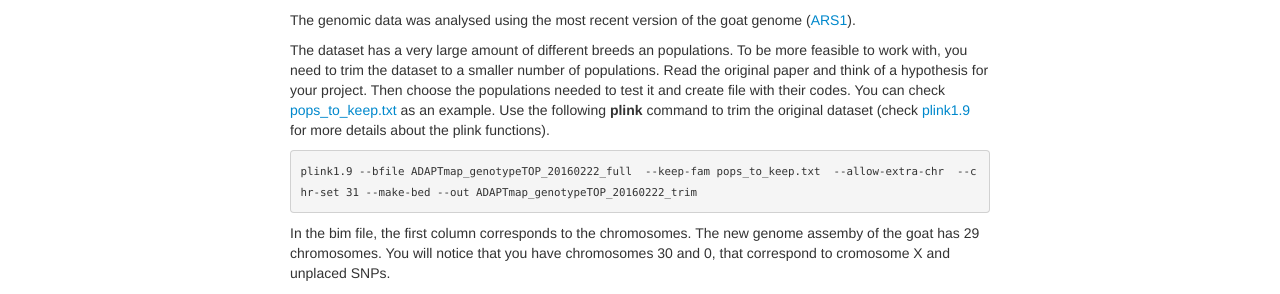
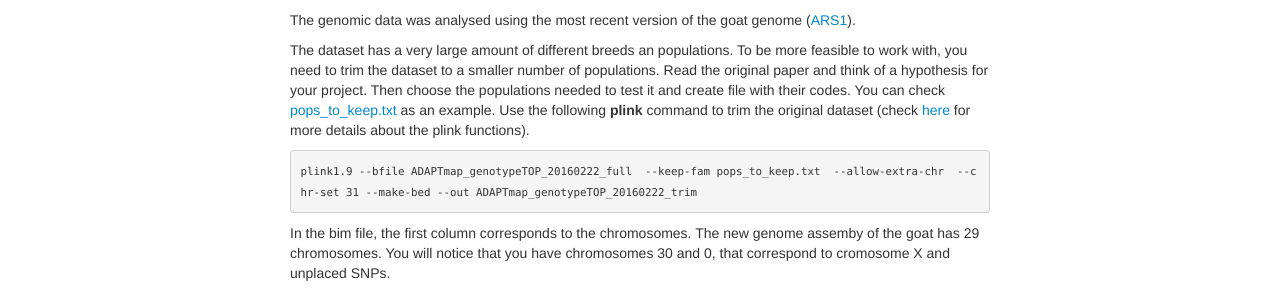
Before and after one commit to ritarasteiro/FieldCourse, a Jekyll site: the page built from pages/project.md, in a window 1280 px wide. Shown: the part 292-586 px from the top of the page. Built offline with Jekyll 4.4.1, drawn with Linux system fonts in a browser that asks for light colours.

Commit message:
Update project.md

````diff
--- a/pages/project.md
+++ b/pages/project.md
@@ -12,7 +12,7 @@ The genomic data was analysed using the most recent version of the goat genome (
 
 
 
-The dataset has a very large amount of different breeds an populations. To be more feasible to work with, you need to trim the dataset to a smaller number of populations. Read the original paper and think of a hypothesis for your project. Then choose the populations needed to test it and create file with their codes. You can check [pops_to_keep.txt](../data/pops_to_keep.txt) as an example. Use the following **plink** command to trim the original dataset (check [plink1.9](https://www.cog-genomics.org/plink/1.9/index) for more details about the plink functions).
+The dataset has a very large amount of different breeds an populations. To be more feasible to work with, you need to trim the dataset to a smaller number of populations. Read the original paper and think of a hypothesis for your project. Then choose the populations needed to test it and create file with their codes. You can check [pops_to_keep.txt](../data/pops_to_keep.txt) as an example. Use the following **plink** command to trim the original dataset (check [here](https://www.cog-genomics.org/plink/1.9/index) for more details about the plink functions).
 
 ```
 plink1.9 --bfile ADAPTmap_genotypeTOP_20160222_full  --keep-fam pops_to_keep.txt  --allow-extra-chr  --chr-set 31 --make-bed --out ADAPTmap_genotypeTOP_20160222_trim
````
